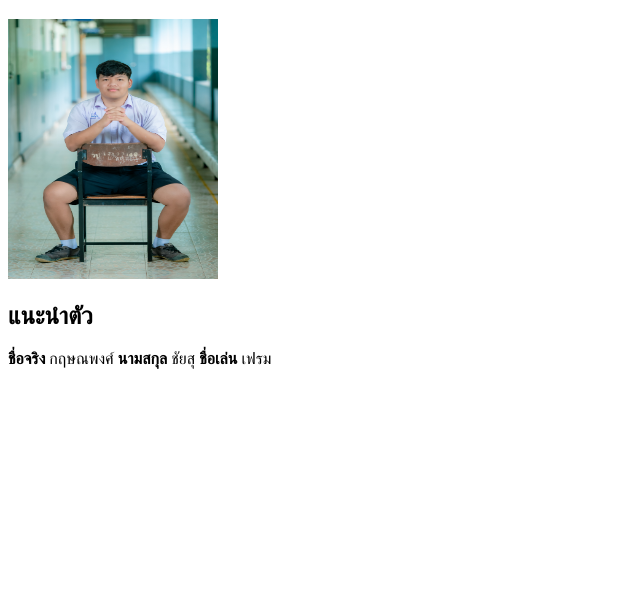
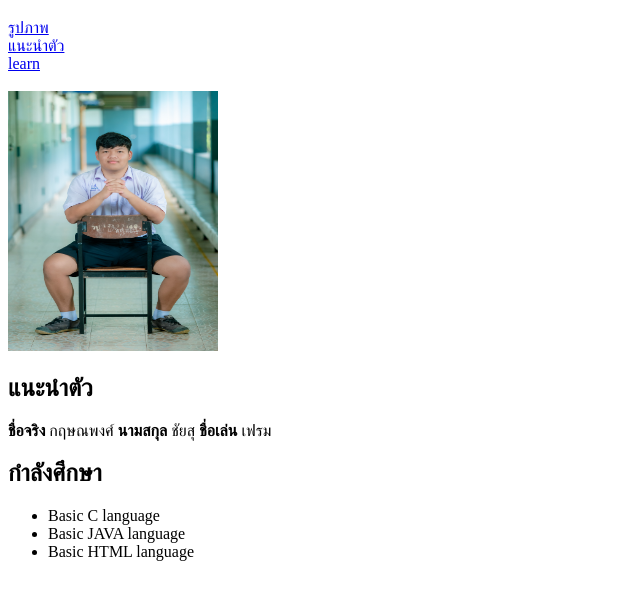
Before and after one commit to Kitsanapong-F/ENGSE611, a plain HTML site: page HOMEWORK/index/index.html in a window 1280 px wide. Shown: the part 61-660 px from the top of the page, without its empty margins (0-640 px from the left). Drawn offline with Linux system fonts and the light colour scheme.

Commit message:
ENGSE204

```diff
--- a/HOMEWORK/index.html
+++ b/HOMEWORK/index/index.html
@@ -10,7 +10,12 @@
         <h1>กฤษณพงศ์ ชัยสุ</h1>
     </header>
     <nav>
-
+        <a href="#img">รูปภาพ</a>
+        <br>
+        <a href="#introduce">แนะนำตัว</a>
+        <br>
+        <a href="#learn">learn</a>
+        <br><br>
     </nav>
     <main>
         <section id="img">
@@ -19,7 +24,16 @@
         <section id="introduce">
             <h2>แนะนำตัว</h2>
             <p><strong> ชื่อจริง </strong>กฤษณพงศ์<strong> นามสกุล </strong>ชัยสุ <strong> ชื่อเล่น </strong>เฟรม</p>
-
+        </section>
+        <section id ="learn">
+            <h2>กำลังศึกษา</h2>
+            <article>
+            <ul>
+                <li>Basic C language</li>
+                <li>Basic JAVA language</li>
+                <li>Basic HTML language</li>
+            </ul>
+            </article>
         </section>
     </main>
 </body>
```
